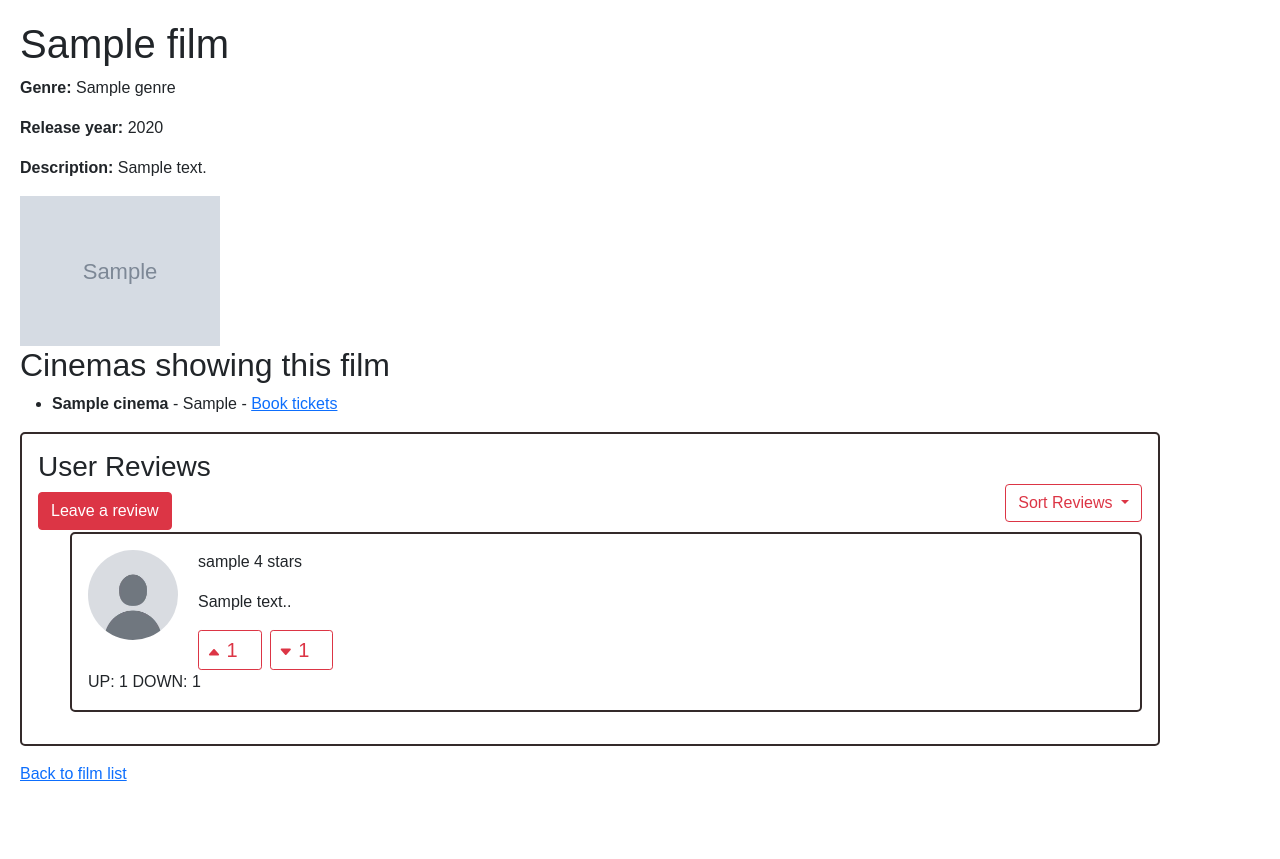
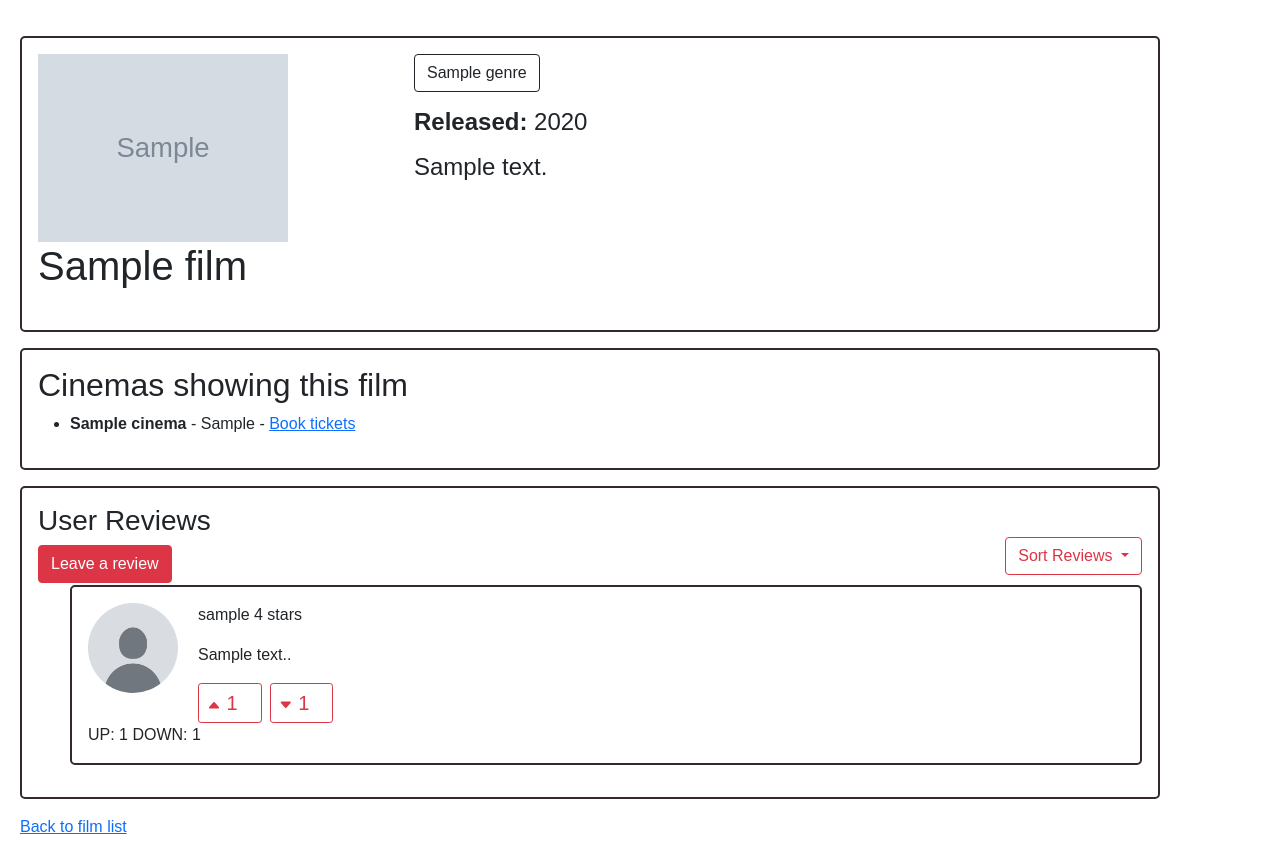
Before and after one commit to 3010468m/PopcornBucket, a Django app: page /1/ in a window 1280 px wide. Shown: the part 110-969 px from the top of the page. Before the commit the page ends 891 px from the top, so only its background shows below. Run offline with Django 3.2, Linux system fonts and the light colour scheme; tables that the repository leaves empty hold one stand-in row (values such as "Sample post"); grey boxes marked "Sample" are stand-in pictures.

Commit message:
stylising film_detail.html

```diff
--- a/templates/popcornbucket/film_detail.html
+++ b/templates/popcornbucket/film_detail.html
@@ -3,18 +3,33 @@
 
 {% block content %}
 
+
+    <div class="container">
+        <div class="row justify-content-start">
+            <div class="col-6 col-md-4">
+                {% if film.poster %}
+                    <img class="poster-img" src="{{ film.poster.url }}" alt="{{ film.title }}" width="250">
                     <h1>{{ film.title }}</h1>
-
-    <p><strong>Genre:</strong> {{ film.genre.name }}</p>
-    <p><strong>Release year:</strong> {{ film.release_year }}</p>
-    <p><strong>Description:</strong> {{ film.description }}</p>
-
-    {% if film.poster %}
-        <img src="{{ film.poster.url }}" alt="{{ film.title }}" width="200">
                     {% else %}
                         <p>No poster found for this film.</p>
                     {% endif %}
+            </div>
+            <div class="col-12 col-sm-6 col-md-8">
+                <p>
+                    <button type="button" button class="btn btn-outline-dark">{{ film.genre.name }}</button></a>
+                    <div>
+                        <h4><strong>Released:</strong> {{ film.release_year }}</h4>
+                    </div>
+                    <div class="col">
+                        <p><h4>{{ film.description }}</h4></p>
+                    </div>
+                    </div>
+                </p>
+            </div>
+        </div>
+    </div>
 
+    <div class="container">
         <h2>Cinemas showing this film</h2>
         <ul>
             {% for cinema in film.cinemas.all %}
@@ -29,6 +44,7 @@
                 <li>No cinemas currently showing this film.</li>
             {% endfor %}
         </ul>
+    </div>
 
     <div class="container">
 
@@ -57,7 +73,7 @@
             <ul>
                 {% for review in reviews %}
                 <div class="container">
-                    <img src="{% static 'images/no_pfp.jpg' %}" alt="Avatar" style="width:90px">
+                    <img class="review-pfp" src="{% static 'images/no_pfp.jpg' %}" alt="Avatar" style="width:90px">
                     <p>{{ review.user }} {{ review.rating }} stars </p>
                     <p>{{ review.review_text }}.</p>
 
@@ -75,55 +91,11 @@
 
                     UP: {{ review.up_votes }} DOWN: {{ review.down_votes }}<br>
                 </div>
-
-                <style>
-                    /* container with a rounded corner, and white background */
-                    .container {
-                    border: 2px solid #342a2a;
-                    background-color: #ffffff;
-                    border-radius: 5px;
-                    padding: 16px;
-                    margin: 16px 0;
-                    }
-
-                    /* Clear floats after containers */
-                    .container::after {
-                    content: "";
-                    clear: both;
-                    display: table;
-                    }
-
-                    /* float pfp in top left corner, make circular*/
-                    .container img {
-                    float: left;
-                    margin-right: 20px;
-                    border-radius: 50%;
-                    }
-
-                    /* Increase the font-size of a span element */
-                    .container span {
-                    font-size: 20px;
-                    margin-right: 15px;
-                    }
-
-                    /* Add media queries for responsiveness. This will center both the text and the image inside the container */
-                    @media (max-width: 500px) {
-                    .container {
-                        text-align: center;
-                    }
-
-                    .container img {
-                        margin: auto;
-                        float: none;
-                        display: block;
-                    }
-                    }
-                </style>
                 </p>
                 {% endfor %}
             </ul>
         {% else %}
-            <strong>There are no reviews yet.</strong><br>
+            <strong><br>There are no reviews yet.</strong><br>
         {% endif %}
     </div>
 
@@ -142,10 +114,14 @@
             display: table;
         }
 
-        .container img {
+        .review-pfp {
             float: left;
             margin-right: 20px;
             border-radius: 50%;
+        }
+
+        .poster-img {
+            border-radius: 0;
         }
 
         .container span {
```
Also changed, not shown: popcornbucket/migrations/0001_initial.py (added), popcornbucket/migrations/0003_alter_film_id_alter_genre_id_alter_review_id.py (deleted), popcornbucket/migrations/0004_cinema.py (deleted), 1 other file. Lines whose indentation alone changed are shown as unchanged.
